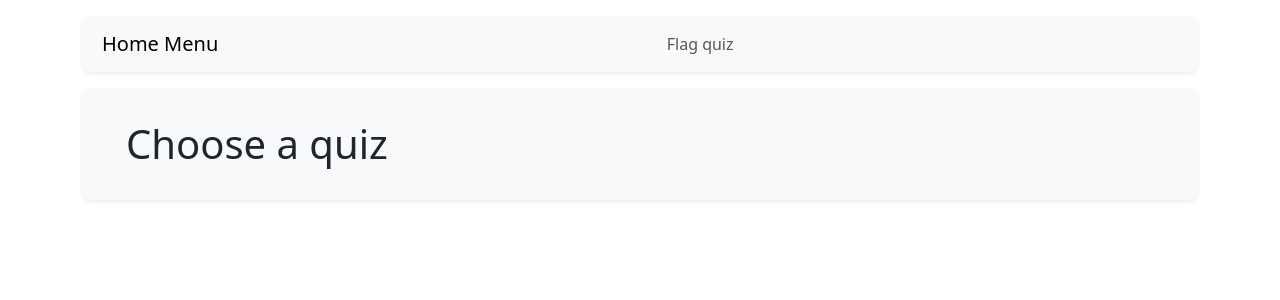
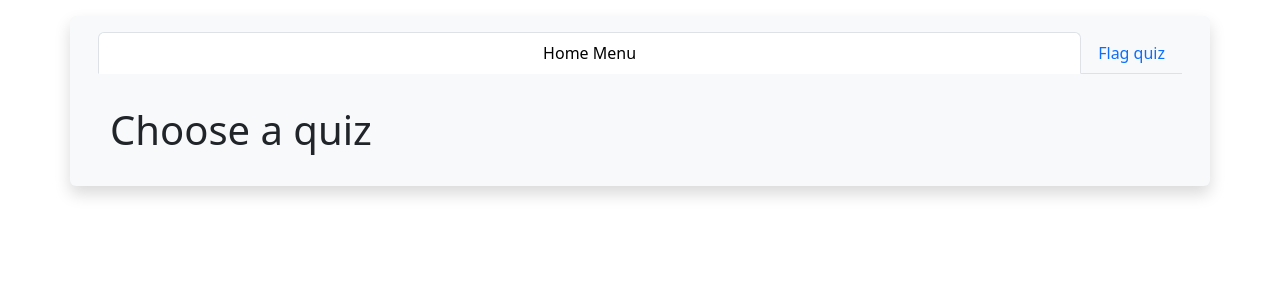
Before and after one commit to Inu-Oh/flags, a Django app: page /flags/ in a window 1280 px wide. Shown: the top 300 px of the page. Run offline with Django 5.2, Linux system fonts and the light colour scheme; data that the repository does not hold is empty.

Commit message:
page layout, nav tabs, card size and layout

```diff
--- a/flags/static/flags.js
+++ b/flags/static/flags.js
@@ -10,8 +10,11 @@ document.addEventListener('DOMContentLoaded', function() {
 
 
 function loadFlagQuiz() {
+    document.getElementById('home-link').classList.remove('active');
+    document.getElementById('flag-quiz').classList.add('active');
+
     // Quiz form will be set up here
-    document.querySelector('#page-heading').innerText = "Test your knowledge of flags"
+    document.querySelector('#page-heading').innerText = "Flag quiz"
     const quizForm = document.querySelector('#quiz-form');
     quizForm.hidden = false;
 
--- a/flags/templates/index.html
+++ b/flags/templates/index.html
@@ -1,31 +1,30 @@
 {% extends "base_menu.html" %}
 {% load static %}
-
 
 
 {% block content %}
 {% if user.is_staff %}
 
 {% else %}
-<div class="container m-3">
-    <h1 id="page-heading">Choose a quiz</h1>
+<div class="container">
+    <h1 id="page-heading" class="pb-2">Choose a quiz</h1>
 
     <div id="msg" class="text-danger fw-bold fs-5 px-5"></div>
 
-    <div id="quiz-form" class="card w-50 bg-light" hidden="true" value="start" >
+    <div id="quiz-form" class="card bg-light mb-3" style="width:26rem" hidden="true" value="start" >
         <div class="bg-image hover-overlay" data-mbd-ripple-init data-mdb-ripple-color="light">
             <img id="flag" class="card-img-top" hidden="true" src="" alt="guess">
             <p id="hint" hidden="true"></p>
         </div>
 
         <div class="card-body">
-            <form action="" class="p-1 row">
+            <form action="" class="row">
                 <div class="col-9">
                     <input id="country" class="form-control" hidden="true" type="text"
-                        name="country" placeholder="Enter country" autofocus>
+                        name="country" placeholder="Enter country" autofocus >
                 </div>
                 <div class="col-3">
-                    <input id="quiz-button" class="btn btn-primary form-control"
+                    <input id="quiz-button" class="btn btn-success form-control"
                     type="button" value="Start"></button>
                 </div>
             </form>
--- a/flags/urls.py
+++ b/flags/urls.py
@@ -2,12 +2,11 @@ from django.urls import path
 from . import views
 
 
-app_name = 'flags'
 urlpatterns = [
     path('', views.index, name='index'),
-    path('populate_DB', views.PopulateDbView.as_view(), name='populate_db'),
+    path('manage_content', views.PopulateDbView.as_view(), name='manage_content'),
 
     # API Routes
     path('get_question/<int:pk>', views.get_question, name='get_question'),
-    path('set_list', views.set_list, name='set_list')
+    path('set_list', views.set_list, name='set_list'),
 ]
--- a/templates/base_bootstrap.html
+++ b/templates/base_bootstrap.html
@@ -3,7 +3,7 @@
 <!DOCTYPE html>
 <html>
     <head>
-        <title>{% block title %}Flags{% endblock title %}</title>
+        <title>{% block title %}Flags{% endblock %}</title>
 
         <meta name="viewport" content="initial-scale=1, width=device-width">
         <link rel="stylesheet"
@@ -13,23 +13,20 @@
         <script src="https://cdn.jsdelivr.net/npm/bootstrap@5.3.3/dist/js/bootstrap.bundle.min.js"
             integrity="sha384-YvpcrYf0tY3lHB60NNkmXc5s9fDVZLESaAA55NDzOxhy9GkcIdslK1eN7N6jIeHz"
             crossorigin="anonymous"></script>
-                <link rel="stylesheet" href="{% static 'css/main.css' %}">
+        <link rel="stylesheet" href="{% static 'css/main.css' %}">
 
-        {% block head %}{% endblock head %}
-
+        {% block head %}{% endblock %}
     </head>
 
     <body style="user-select: none">
+        <div class="container mt-3 bg-light shadow rounded">
 
-        <div class="container">
+            <nav class="p-3 bg-light">
+                {% block navbar %}{% endblock %}
+            </nav>
 
-{% comment %} TODO - move nav to left or right  {% endcomment %}
-
-            {% block navbar %}{% endblock navbar %}
-            {% block nonav %}{% endblock nonav %}
-
-            <main class="main p-3 mb-3 bg-light rounded-3 shadow-sm">
-                {% block content %}{% endblock content %}
+            <main class="p-3 bg-light">
+                {% block content %}{% endblock %}
             </main>
 
         </div>
--- a/templates/base_menu.html
+++ b/templates/base_menu.html
@@ -5,29 +5,28 @@
 {% comment %} TODO - realignt layout of items to vertical {% endcomment %}
 
 {% block navbar %}
-<nav class="nav p-2 my-3 navbar navbar-expand-sm navbar-light bg-light rounded-3 shadow-sm">
-    <div class="container-fluid">
+<ul class="nav nav-tabs nav-justified bg-light">
     {% url 'index' as x %}
-        <a class="navbar-brand link-style" href="{{ x }}">Home Menu</a>
-        <ul class="navbar-nav container-fluid d-flex justify-content-around">
-{% comment %} {% if request.get_full_path == x %}class="active"{% endif %} {% endcomment %}
+    <li class="nav-item">
+        <a id="home-link" class="nav-link link-style active" href="{{ x }}">Home Menu</a>
+    </li>
+
     {% if user.is_staff %}
-            <li>
-                <a class="nav-link link-style" href="{% url 'populate_db' %}" role="button">
+    <li class="nav-item">
+        <a id="manage_content" href="{% url 'manage_content' %}"
+            class="nav-link link-style" role="button">
             Manage Content</a>
     </li>
-        </ul>
-        <ul class="navbar-nav">
     <li class="nav-item dropdown">
-                <a class"nav-link link-style dropdown-toggle" href="#" id="rightnavDropdown" role="button"
-                    data-bs-toggle="dropdown" aria-expanded="false">
+        <a id="dropdown"  class="nav-link dropdown-toggle" data-bs-toggle="dropdown" href="#"
+            aria-expanded="false">
             <img id="gravatar" class="rounded-3"
             {% comment %} TODO fix the gravatar {% endcomment %}
                 src="user|gravatar:60"
-                        /><strong class="caret"></strong>
+                />{{ user.username }}<strong class="caret"></strong>
         </a>
-                <ul class="dropdown-menu dropdown-menu-end" aria-labelledby="rightnavDropdown">
-                    <li>
+        <ul class="dropdown-menu bg-light">
+             <li class="dropdown-item">
                 <form action="{% url 'logout' %}" method="post">
                     {% csrf_token %}
                     <input class="dropdown-item link-style" type="submit" value="Logout">
@@ -35,16 +34,13 @@
             </li>
         </ul>
     </li>
-        </ul>
     {% else %}
     <li>
         <a id="flag-quiz" class="nav-link link-style" href="#">
             Flag quiz</a>
     </li>
+    {% endif %}
 </ul>
-        {% endif %}
-    </div>
-</nav>
 {% endblock %}
 
 {% block script %}{% endblock %}
```
Lines whose indentation alone changed are shown as unchanged.
